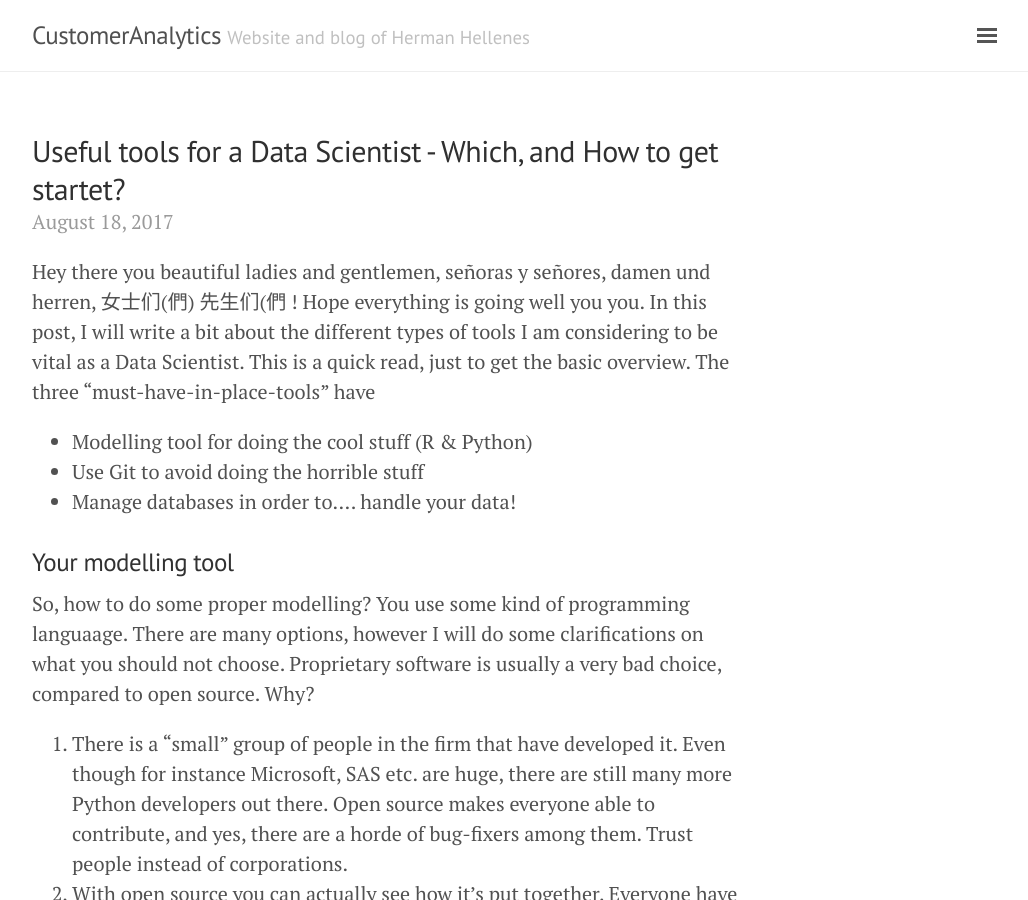
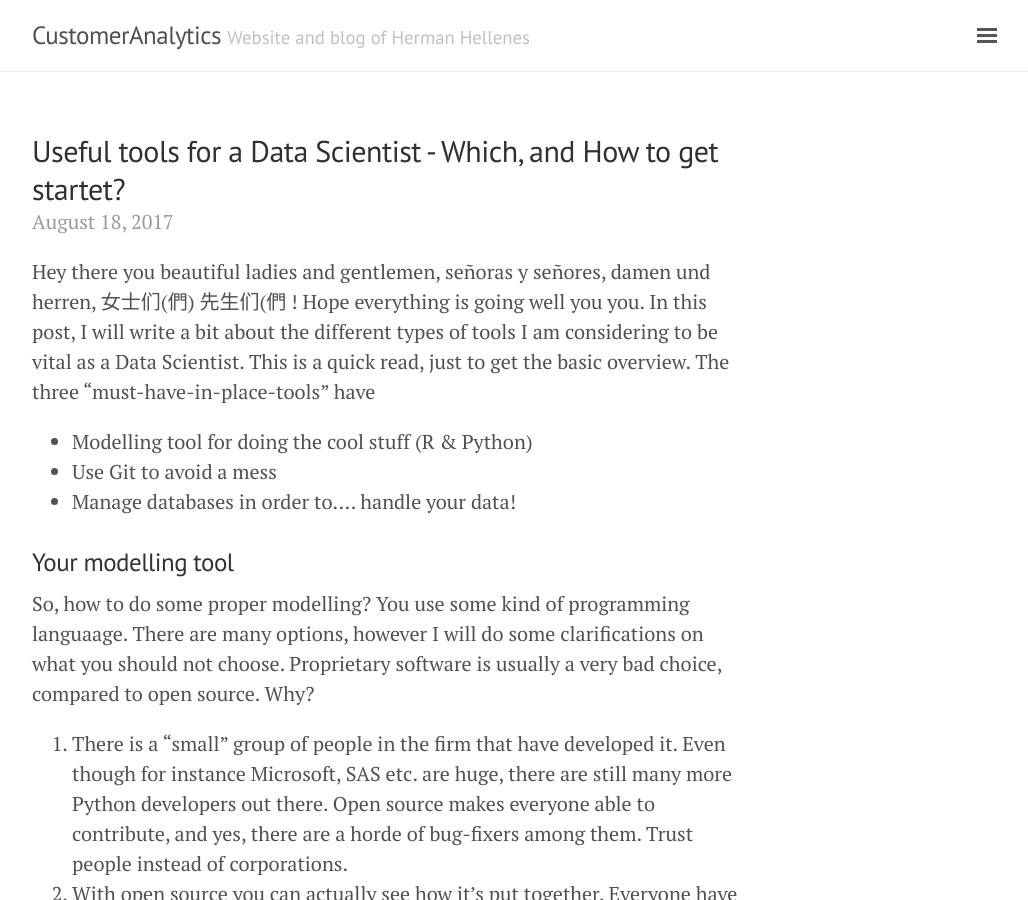
Before and after one commit to herman-hellenes/herman-hellenes.github.io, a Jekyll site: the page built from _posts/2017-08-18-Data-Scientist-Tools.md, in a window 1280 px wide and 900 px high. Shown: the whole window, without its empty margins (248-1276 px from the left). Built offline with Jekyll 4.4.1, drawn with Linux system fonts in a browser that asks for light colours; nearby versions of some CDN libraries; comment, search, counter and statistics services are not loaded.

Commit message:
Update 2017-08-18-Data-Scientist-Tools.md

```diff
--- a/_posts/2017-08-18-Data-Scientist-Tools.md
+++ b/_posts/2017-08-18-Data-Scientist-Tools.md
@@ -6,7 +6,7 @@ date: 2017-08-18
 
 Hey there you beautiful ladies and gentlemen, señoras y señores, damen und herren, 女士们(們) 先生们(們 ! Hope everything is going well you you. In this post, I will write a bit about the different types of tools I am considering to be vital as a Data Scientist. This is a quick read, just to get the basic overview. The three "must-have-in-place-tools" have
 * Modelling tool for doing the cool stuff (R & Python)
-* Use Git to avoid doing the horrible stuff
+* Use Git to avoid a mess
 * Manage databases in order to.... handle your data!
 
 
```
